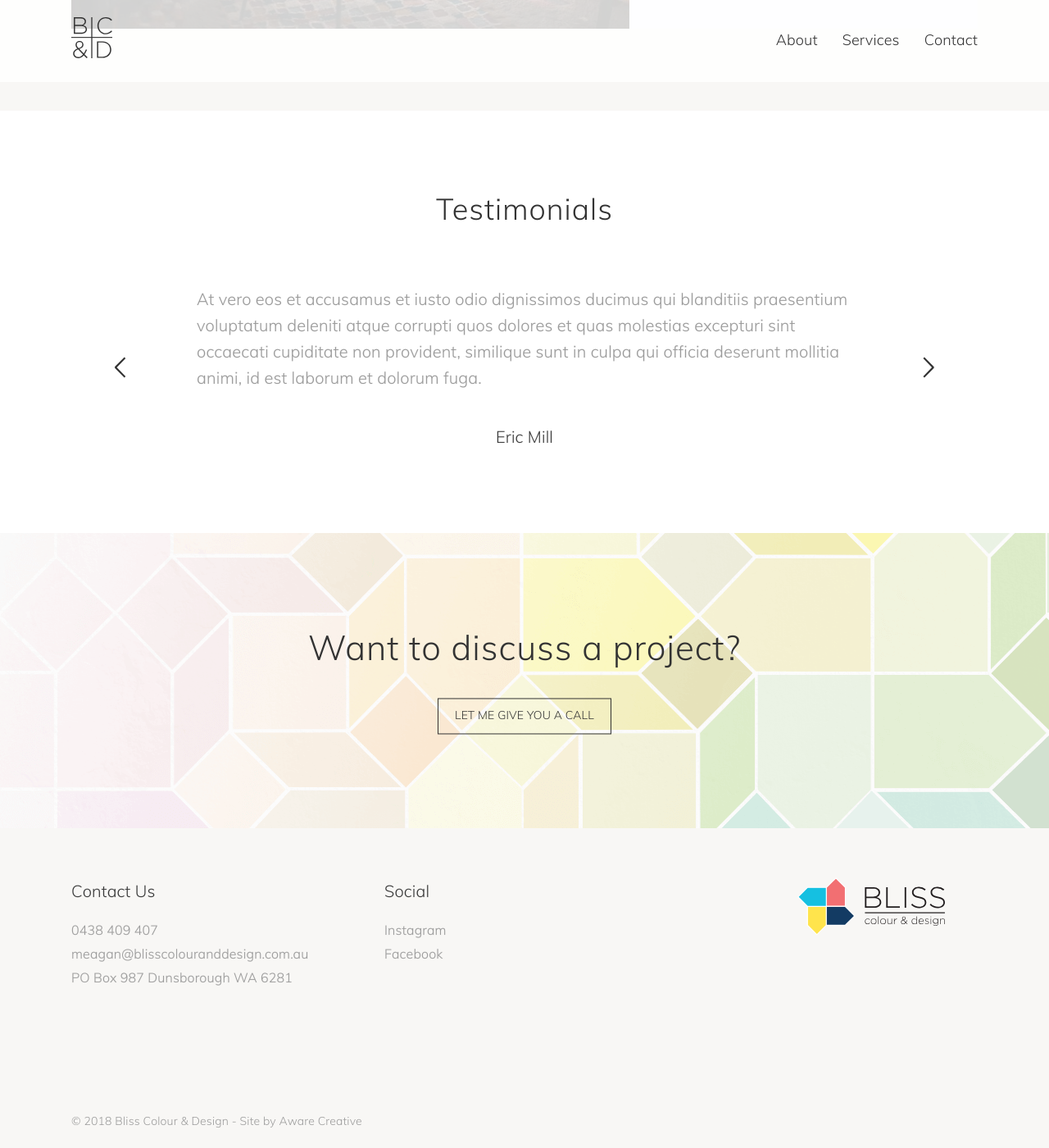
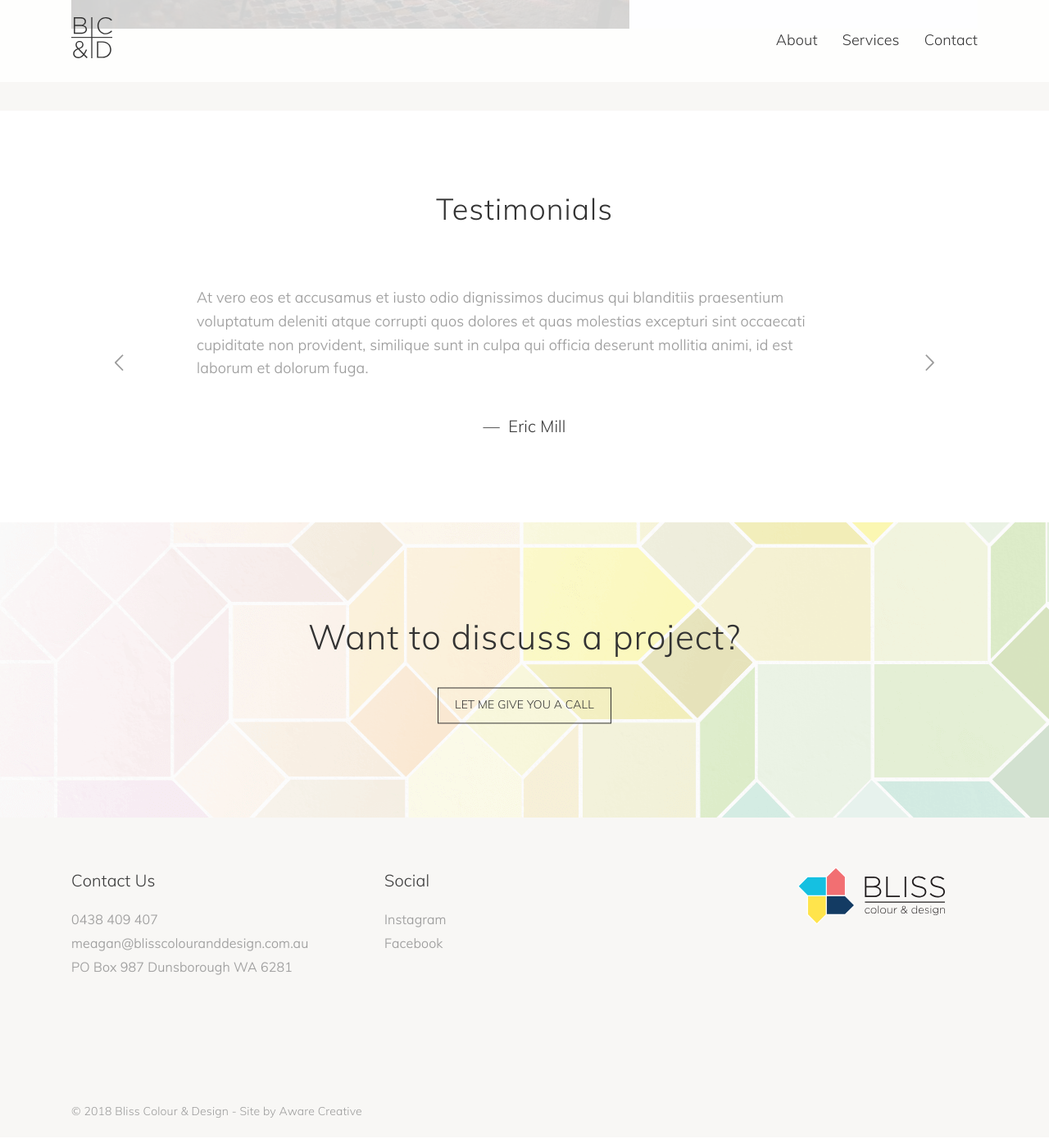
Before and after one commit to darcemac/bliss-design-18, a Jekyll site: the page built from index.html, in a window 1280 px wide and 1400 px high, scrolled down 3340 px. Shown: the whole window at 82% size. Built offline with Jekyll 4.4.1, drawn with Linux system fonts in a browser that asks for light colours; some web fonts are replaced.

Commit message:
modify testimonial slider style

```diff
--- a/_includes/testimonial-slider.html
+++ b/_includes/testimonial-slider.html
@@ -12,7 +12,7 @@
       <div class="glide__slide">
         <div class="box">
           <p>{{ client.content }}</p>
-          <p class="t-name">{{ client.name }}</p>
+          <p class="t-name">&#8212; &nbsp;{{ client.name }}</p>
         </div>
       </div>
     {% endfor %}
--- a/_scss/home-page.scss
+++ b/_scss/home-page.scss
@@ -117,7 +117,7 @@
 
     width: 100%;
     height: 100%;
-    padding: 30px;
+    padding: 20px 0;
 
     @media (--tablet) {
         padding: 50px 100px;
@@ -125,7 +125,7 @@
 
     p {
         font-size: 16px;
-        text-align: left;
+        text-align: center;
         margin-bottom: 0;
 
         color: var(--grey-color);
@@ -133,7 +133,8 @@
         @include font-smooth;
 
         @media (--tablet) {
-            font-size: 20px;
+            font-size: 18px;
+            text-align: left;
         }
     }
 
@@ -150,6 +151,7 @@
         margin-bottom: 0;
 
         color: var(--black-color);
+
     }
 
 }
--- a/_scss/slider.scss
+++ b/_scss/slider.scss
@@ -389,16 +389,17 @@
 	}
 	.glide--horizontal .glide__arrow.prev:after {
 		font-family: 'icomoon' !important;
-		font-size: 2.5rem;
+		font-size: 2rem;
 		content: "\e902" !important;
 		margin: 0;
 	}
 	.glide--horizontal .glide__arrow.next:after {
 		font-family: 'icomoon' !important;
-		font-size: 2.5rem;
+		font-size: 2rem;
 		content: "\e903" !important;
+		margin: 0;
 	}
 	.glide__arrow.prev:after, .glide__arrow.next:after {
-		color: var(--black-color) !important;
+		color: var(--grey-color) !important;
 	}
 }
```
Also changed, not shown: css/main.css.
